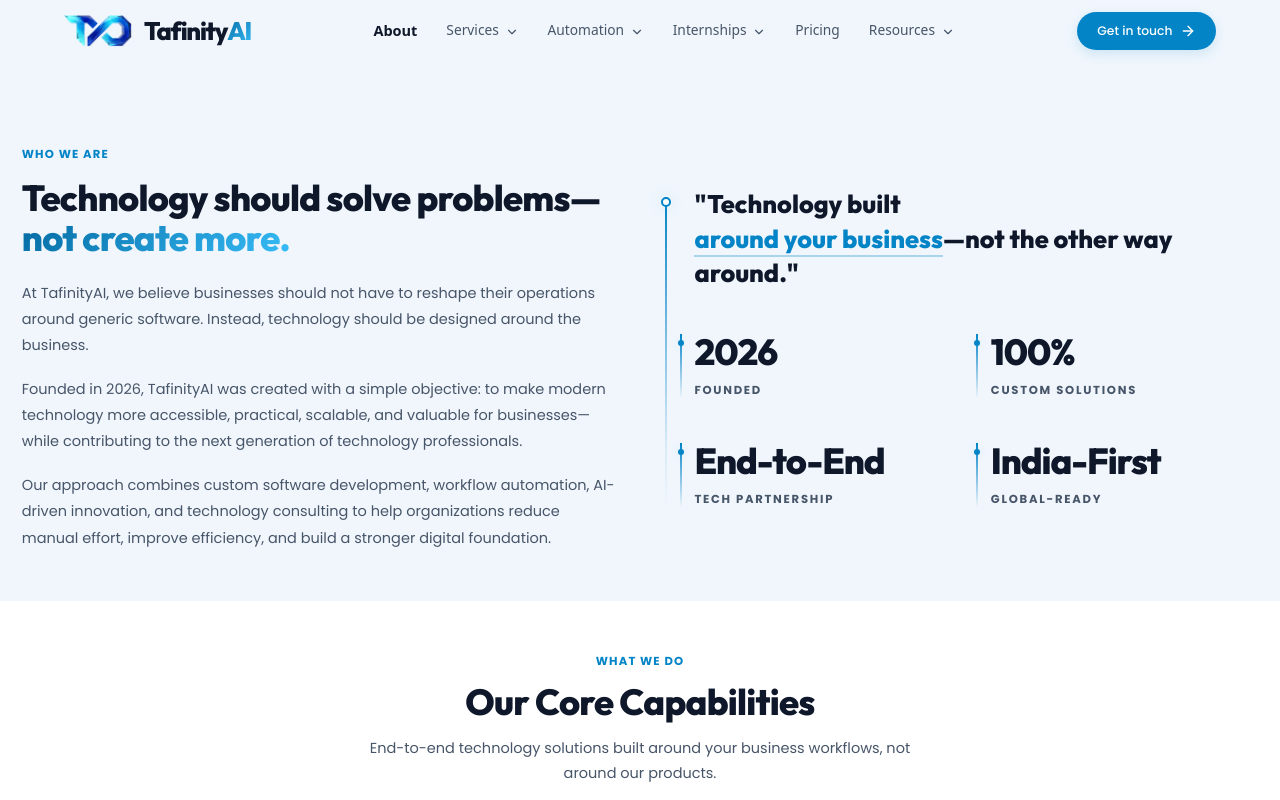
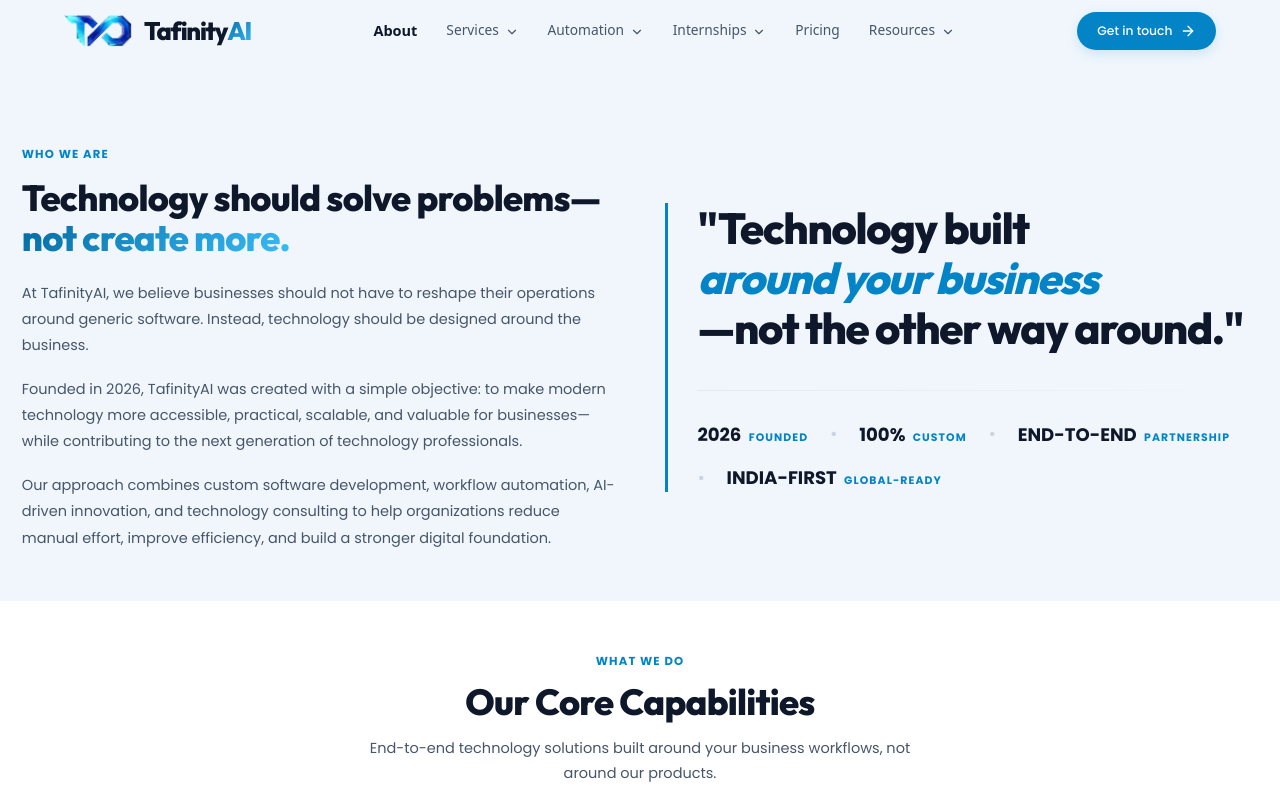
Before and after one commit to TafinityAI-LLP/tai, a React (Vite) app: page /about in a window 1280 px wide. Shown: the top 800 px of the page. Built offline with nearby package versions, Linux system fonts and the light colour scheme.

Commit message:
Replace nested cards with premium editorial typography layout

```diff
--- a/src/pages/About.jsx
+++ b/src/pages/About.jsx
@@ -147,42 +147,33 @@ const About = () => {
                         </motion.div>
 
                         <motion.div initial="hidden" whileInView="visible" viewport={{ once: true }} variants={fadeInRight}>
-                            <div style={{ position: 'relative', paddingLeft: '2rem' }}>
-                                {/* Main Axis Line */}
-                                <div style={{ position: 'absolute', left: 0, top: '10px', bottom: 0, width: '2px', background: 'linear-gradient(180deg, var(--accent-color), rgba(2,132,199,0.1) 80%, transparent)' }} />
+                            <div style={{ position: 'relative', paddingLeft: 'min(5%, 2rem)', borderLeft: '3px solid var(--accent-color)' }}>
+                                <blockquote style={{ margin: 0, padding: 0 }}>
+                                    <p style={{ fontSize: 'clamp(2.2rem, 4.5vw, 3rem)', fontFamily: 'var(--font-display)', fontWeight: 800, lineHeight: 1.15, color: 'var(--text-primary)', marginBottom: '2.5rem', letterSpacing: '-0.03em' }}>
+                                        "Technology built<br />
+                                        <span style={{ color: 'var(--accent-color)', fontStyle: 'italic', fontWeight: 900 }}>around your business</span><br />
+                                        —not the other way around."
+                                    </p>
+                                </blockquote>
 
-                                {/* Pulse Dot at Top */}
-                                <div style={{ position: 'absolute', left: '-4px', top: '10px', width: '10px', height: '10px', borderRadius: '50%', background: 'var(--bg-primary)', border: '2px solid var(--accent-color)', boxShadow: '0 0 15px var(--accent-glow)' }} />
+                                <div style={{ height: '1px', width: '100%', background: 'linear-gradient(90deg, var(--border-light), transparent)', marginBottom: '2rem' }} />
 
-                                <p style={{ fontSize: '1.75rem', fontFamily: 'var(--font-display)', fontWeight: 800, lineHeight: 1.35, color: 'var(--text-primary)', marginBottom: '3rem', position: 'relative' }}>
-                                    "Technology built <br className="hidden md:block" />
-                                    <span style={{ color: 'var(--accent-color)', position: 'relative' }}>
-                                        around your business
-                                        <div style={{ position: 'absolute', bottom: '-2px', left: 0, width: '100%', height: '2px', background: 'var(--accent-color)', opacity: 0.3 }} />
-                                    </span>
-                                    —not the other way around."
-                                </p>
-
-                                <div style={{ display: 'grid', gridTemplateColumns: 'repeat(auto-fit, minmax(180px, 1fr))', gap: '3rem 2rem' }}>
+                                <div style={{ display: 'flex', flexWrap: 'wrap', alignItems: 'center', gap: '1rem 1.5rem', fontFamily: 'var(--font-sans)' }}>
                                     {[
-                                        { value: '2026', label: 'Founded' },
-                                        { value: '100%', label: 'Custom Solutions' },
-                                        { value: 'End-to-End', label: 'Tech Partnership' },
-                                        { value: 'India-First', label: 'Global-Ready' },
-                                    ].map((stat, i) => (
-                                        <div key={i} style={{ position: 'relative' }}>
-                                            {/* Glowing Left Bracket/Border for each stat */}
-                                            <div style={{ position: 'absolute', left: '-1rem', top: 0, bottom: 0, width: '2px', background: 'linear-gradient(180deg, var(--accent-color), transparent)' }} />
-                                            {/* Tiny dot on bracket */}
-                                            <div style={{ position: 'absolute', left: 'calc(-1rem - 2px)', top: '6px', width: '6px', height: '6px', borderRadius: '50%', background: 'var(--accent-color)', boxShadow: '0 0 8px var(--accent-glow)' }} />
-
-                                            <div style={{ fontSize: '2.5rem', fontFamily: 'var(--font-display)', fontWeight: 900, color: 'var(--text-primary)', lineHeight: 1, letterSpacing: '-0.03em', marginBottom: '0.75rem' }}>
-                                                {stat.value}
+                                        { value: '2026', label: 'FOUNDED' },
+                                        { value: '100%', label: 'CUSTOM' },
+                                        { value: 'END-TO-END', label: 'PARTNERSHIP' },
+                                        { value: 'INDIA-FIRST', label: 'GLOBAL-READY' },
+                                    ].map((stat, i, arr) => (
+                                        <React.Fragment key={i}>
+                                            <div style={{ display: 'flex', alignItems: 'baseline', gap: '0.5rem' }}>
+                                                <span style={{ fontSize: '1.25rem', fontWeight: 800, color: 'var(--text-primary)' }}>{stat.value}</span>
+                                                <span style={{ fontSize: '0.75rem', fontWeight: 700, color: 'var(--accent-color)', letterSpacing: '0.1em' }}>{stat.label}</span>
                                             </div>
-                                            <div style={{ fontSize: '0.8rem', color: 'var(--text-secondary)', fontWeight: 700, textTransform: 'uppercase', letterSpacing: '0.15em' }}>
-                                                {stat.label}
-                                            </div>
-                                        </div>
+                                            {i < arr.length - 1 && (
+                                                <span style={{ color: 'var(--border-color)', fontSize: '1.25rem', lineHeight: 1 }}>•</span>
+                                            )}
+                                        </React.Fragment>
                                     ))}
                                 </div>
                             </div>
```
